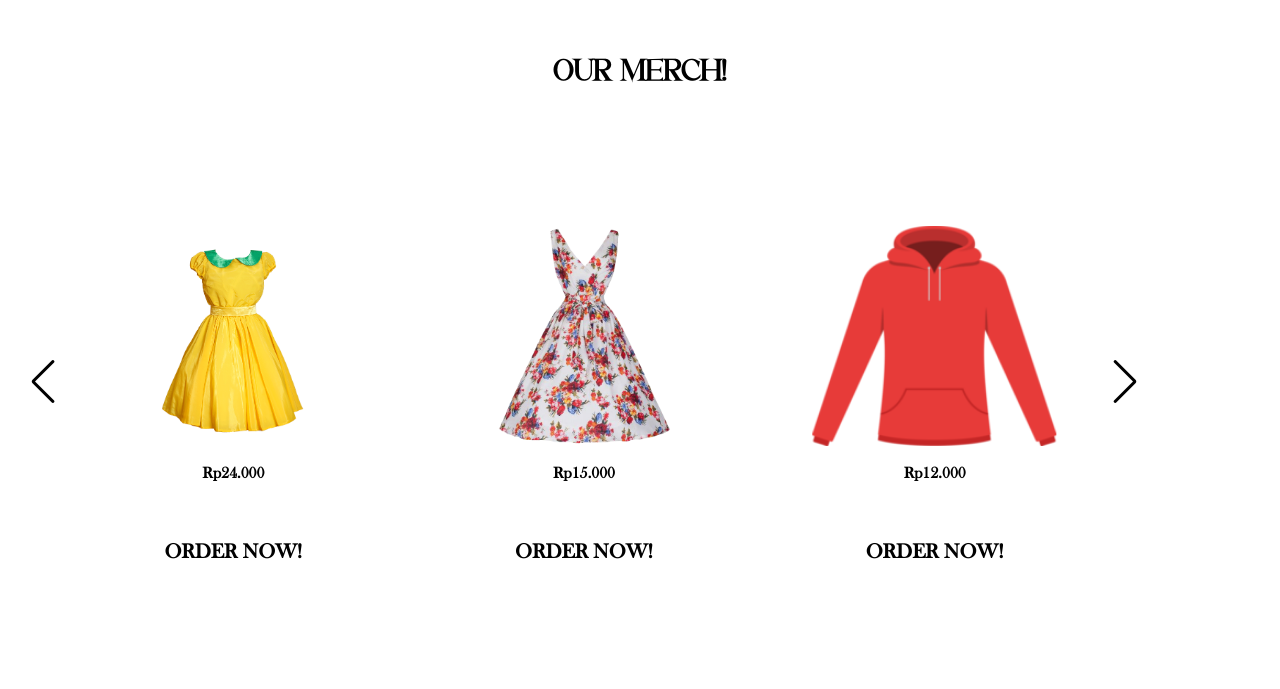
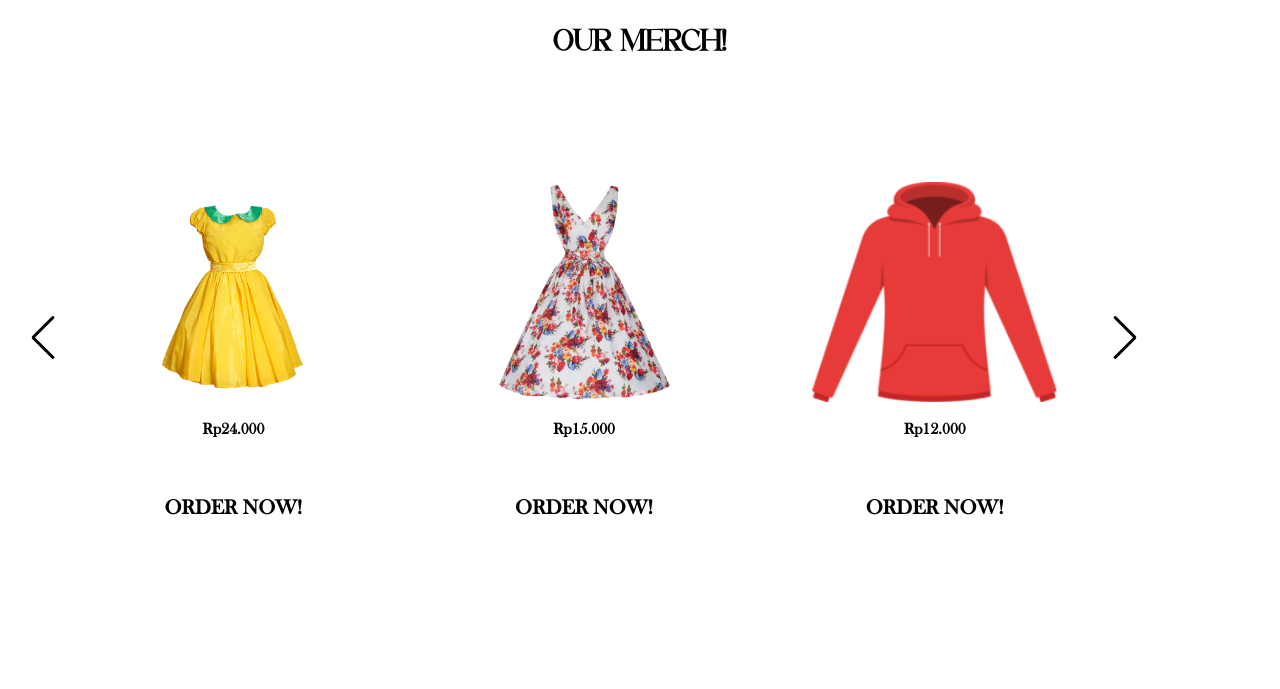
Before and after one commit to IT-ArchiExpo-2024/AE24, a PHP site: page /merch.php in a window 1280 px wide. Shown: the top 689 px of the page. Run offline with PHP 8.4, Linux system fonts and the light colour scheme.

Commit message:
fix margin

```diff
--- a/merch.php
+++ b/merch.php
@@ -20,7 +20,7 @@
 
 <body>
     <section class="merch" id="merch">
-        <div class="container header-container text-center mt-4">
+        <div class="container header-container text-center text-white p-4">
             <h1 class="display-3 merch-header">OUR MERCH!</h1>
         </div>
 
@@ -28,7 +28,7 @@
             <div class="swiper">
                 <div class="swiper-wrapper">
                     <div class="swiper-slide">
-                        <div class="card">
+                        <div class="card card-merch">
                             <div class="card-content">
                                 <div class="card-image"><img src="assets/img/dress.png" alt=""></div>
                                 <div class="card-price display-6">Rp15.000</div>
@@ -39,7 +39,7 @@
                         </div>
                     </div>
                     <div class="swiper-slide">
-                        <div class="card">
+                        <div class="card card-merch">
                             <div class="card-content">
                                 <div class="card-image"><img src="assets/img/baju.webp" alt=""></div>
                                 <div class="card-price display-6">Rp12.000</div>
@@ -50,7 +50,7 @@
                         </div>
                     </div>
                     <div class="swiper-slide">
-                        <div class="card">
+                        <div class="card card-merch">
                             <div class="card-content">
                                 <div class="card-image"><img src="assets/img/batman.png" alt=""></div>
                                 <div class="card-price display-6">Rp18.000</div>
@@ -61,7 +61,7 @@
                         </div>
                     </div>
                     <div class="swiper-slide">
-                        <div class="card">
+                        <div class="card card-merch">
                             <div class="card-content">
                                 <div class="card-image"><img src="assets/img/kuning.png" alt=""></div>
                                 <div class="card-price display-6">Rp24.000</div>
--- a/merchsponsor.css
+++ b/merchsponsor.css
@@ -9,14 +9,17 @@
 }
 
 .merch {
-  min-height: 80vh;
   text-align: center;
+}
+
+.header-container {
+  min-height: 50px;
+  max-height: 200px;
 }
 
 .merch-header {
   font-weight: 800 !important;
   font-family: Aurora;
-  margin-top: 50px;
 }
 
 .swiper-container {
@@ -33,16 +36,16 @@
   height: 500px;
 }
 
-.card {
-  overflow: hidden;
-  width: 300px;
-  height: 400px;
-  border-radius: 50%;
-  border: none;
-  background-color: rgba(255, 255, 255, 0.5);
-  display: flex;
-  flex-direction: column;
-  position: relative;
+.card-merch {
+  overflow: hidden !important;
+  width: 300px !important;
+  height: 400px !important;
+  border-radius: 50% !important;
+  border: none !important;
+  background-color: rgba(255, 255, 255, 0.5) !important;
+  display: flex !important;
+  flex-direction: column !important;
+  position: relative !important;
 }
 
 .card-content {
@@ -80,17 +83,18 @@
 }
 
 .order-button {
-  font-size: 1.3rem;
-  border-radius: 3px;
-  font-weight: 800;
-  background-color: white;
-  color: black;
-  border: none;
-  font-family: Baskerville;
+  font-size: 1.3rem !important;
+  border-radius: 3px !important;
+  font-weight: 800 !important;
+  background-color: white !important;
+  color: black !important;
+  border: none !important;
+  font-family: Baskerville !important;
 }
 
 .order-button:hover {
-  background-color: black;
+  background-color: black !important;
+  color: white !important;
 }
 
 .swiper-button-prev,
@@ -126,8 +130,7 @@
   height: 320px !important;
   border-radius: 15px;
   background: #1c1a42;
-  margin: 4rem auto;
-  padding: 0.4rem;
+  margin: 0.5rem auto;
 }
 
 .carousel-item img {
--- a/sponsor.php
+++ b/sponsor.php
@@ -16,8 +16,8 @@
 </head>
 
 <body>
-    <div class="container header-container text-center mt-4">
-        <h1 class="display-3 merch-header">SPONSOR</h1>
+    <div class="container header-container text-center py-4">
+        <h1 class="display-3 merch-header text-white pt-4">SPONSOR</h1>
     </div>
 
     <div id="carouselExampleAutoplaying" class="carousel slide" data-bs-ride="carousel">
--- a/test.php
+++ b/test.php
@@ -240,7 +240,6 @@
             min-height: 829px;
             background-position: top;
             text-align: center;
-            !important
         }
 
         .about {
@@ -413,11 +412,11 @@
     </section>
 
     <section class="merchs" id="merchs">
-        <?php// include "merch.php" ?>
+        <?php include "merch.php" ?>
     </section>
 
     <section class="endsponsor" id="endsponsor">
-        <?php// include "sponsor.php" ?>
+        <?php include "sponsor.php" ?>
     </section>
 </body>
 
```
